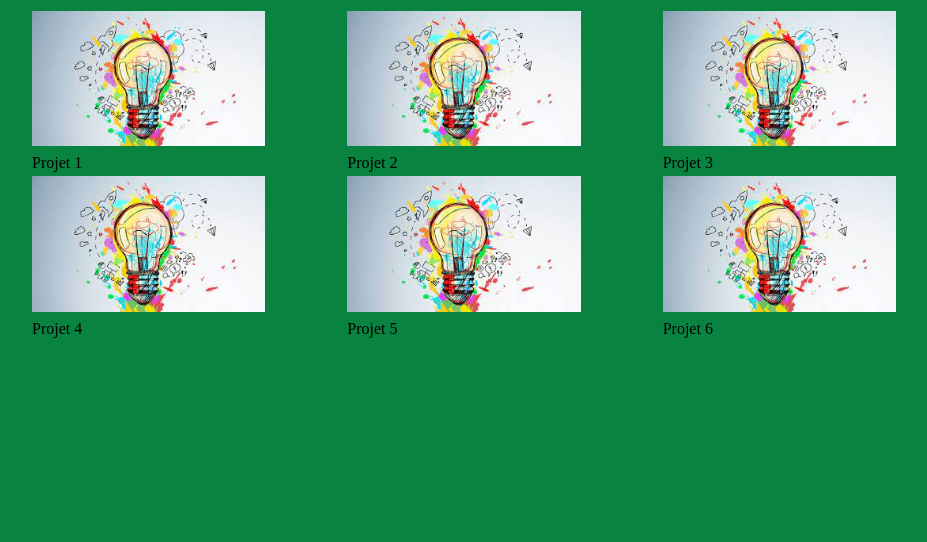
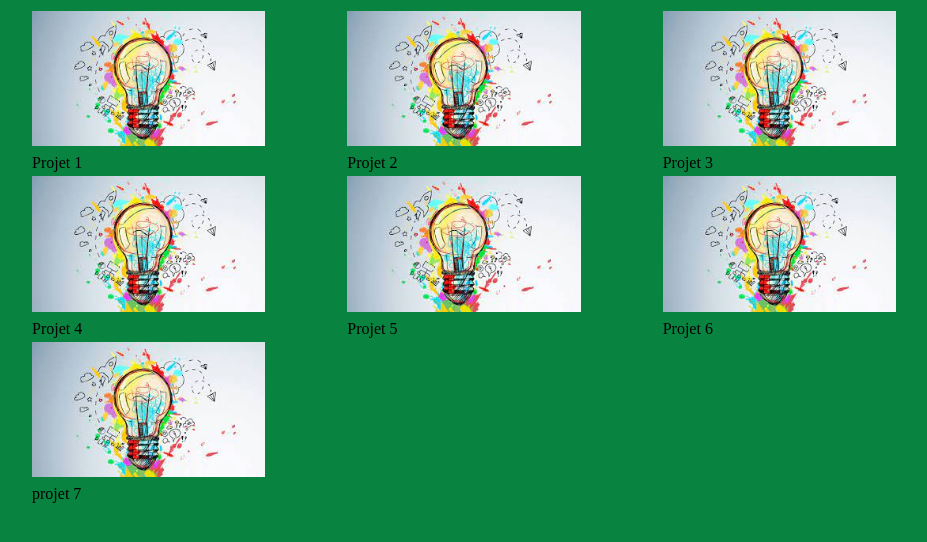
Before and after one commit to daviddechelette/portfolio22, a plain HTML site: page projet_css.html in a window 1280 px wide. Shown: the whole page, without its empty margins (137-1064 px from the left). Drawn offline with Linux system fonts and the light colour scheme.

Commit message:
Add files via upload

```diff
--- a/projet_css.html
+++ b/projet_css.html
@@ -26,13 +26,13 @@
 
     <tr>
       <td>
-        <a href="lepanda.html" target="_blank"><img src="projet.jpg" width="75%"></a>
+        <a href="lepanda.html" ><img src="projet.jpg" width="75%"></a>
       </td>
       <td>
         <a href="site.4.html"><img src="projet.jpg" width="75%"></a>
       </td>
       <td>
-        <a href="cv.html" target="_blank"><img src="projet.jpg" width="75%"></a>
+        <a href="cv.html" ><img src="projet.jpg" width="75%"></a>
       </td>
     </tr>
     <tr>
@@ -40,6 +40,12 @@
       <td>Projet 5</td>
       <td>Projet 6</td>
     </tr>
+    <tr>
+     <td>
+        <a href="projet7.html" ><img src="projet.jpg" width="75%"></a>
+      </td>
+    </tr>
+    <td>projet 7</td>
   </table>
 </body>
 </html>
```
